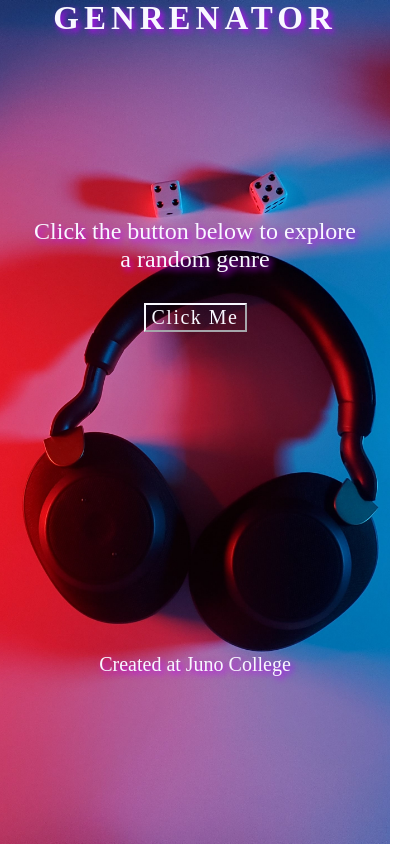
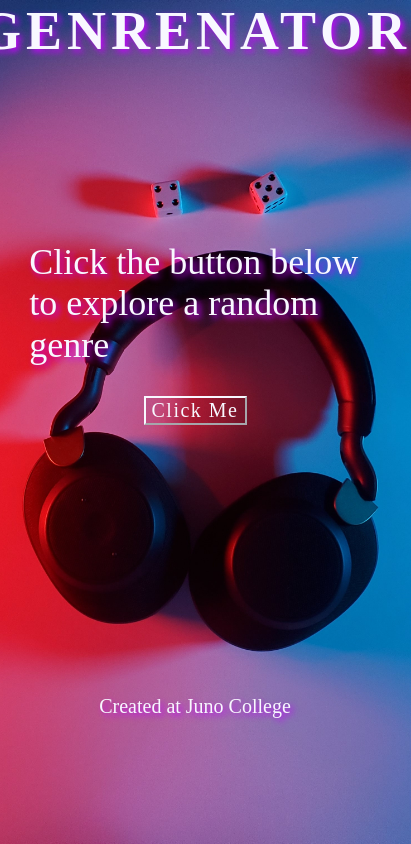
Before and after one commit to MarkHegz/Genrenator, a React (Create React App) app: page / in a window 390 px wide. Shown: the whole page, 411 px wide, since content can reach past the window. Built offline with nearby package versions, Linux system fonts and the light colour scheme; no server answers; a web font is replaced by a local one.

Commit message:
Revert "merging main to production"

```diff
--- a/public/index.html
+++ b/public/index.html
@@ -27,7 +27,7 @@
       work correctly both with client-side routing and a non-root public URL.
       Learn how to configure a non-root public URL by running `npm run build`.
     -->
-    <title>Genrenator</title>
+    <title>React App</title>
   </head>
   <body>
     <noscript>You need to enable JavaScript to run this app.</noscript>
--- a/src/App.js
+++ b/src/App.js
@@ -1,18 +1,40 @@
 import './App.css';
-
-import Header from './Header.js';
+import axios from 'axios';
+import { useEffect, useState } from 'react';
 import RandomGenre from './RandomGenre.js';
-import Footer from './Footer.js';
+import { Component } from 'react/cjs/react.production.min';
 
 
 function App() {
+  const [ randomNumber, setRandomNumber] = useState()
+
+
+  const handleClick=(props) => {
+        // const randomNumber = setRandomNumber[Math.floor(Math.random()* randomNumber.length)];
+        // randomNumber = setRandomNumber;
+
+
+    console.log("button clicked");
+  }
 
   return (
     <div className="wrapper">
-      < Header />
-      < RandomGenre />
-      < Footer />
+      <header>
+        <h1>Genrenator</h1>
+      </header>
+      <main>
+          <h2>Click the button below to explore a random genre</h2>
+        <div className="clickMe">
+         <button onClick={handleClick}>Click me</button>
+        </div>
+        < RandomGenre />
+      </main>
+      <footer>
+        <p>Created at&nbsp;<a href="https://junocollege.com/">Juno College</a></p>
+      </footer>
     </div>
+
   );
 }
+
 export default App;
--- a/src/Footer.js
+++ /dev/null
@@ -1,9 +0,0 @@
-const Footer = () => {
-
-    return (
-        <footer>
-            <p>Created at&nbsp;<a href="https://junocollege.com/">Juno College</a></p>
-        </footer>
-    )
-}
-export default Footer;
--- a/src/Header.js
+++ /dev/null
@@ -1,9 +0,0 @@
-const Header = () => {
-
-    return (
-        <header>
-        <h1>Genrenator</h1>
-      </header>
-    )
-}
-export default Header;
--- a/src/RandomGenre.js
+++ b/src/RandomGenre.js
@@ -1,36 +1,36 @@
-import { useState } from "react";
+import { useEffect, useState } from "react";
 import axios from "axios";
 
 
-const RandomGenre = () => {
+
+const RandomGenre = (props) => {
 
     const [genreInfo, setGenreInfo] = useState([]);
 
-
-  const handleClick = () => {
-
+  //      api call      //
+  useEffect( () => {
+    // const myArray = [];
+    // const randomNumber = myArray[Math.floor(Math.random()*myArray.length)];
     axios({
       url: "https://binaryjazz.us/wp-json/genrenator/v1/genre/",
       method: "GET",
       dataResponse: "json",
+
   }) . then( (response) => {
+    console.log(response.data);
     setGenreInfo(response.data);
   })
   .catch(error => {
     console.log(error)
   })
+  }, [])
+
+    return (
+        <div>
+            <h3>{genreInfo}</h3>
+        </div>
+    )
 }
 
-  return (
-    <main>
-      <h2>Click the button below to explore a random genre</h2>
-      <div className="clickMe">
-        <button onClick={handleClick}>Click me</button>
-      </div>
-      <div className="genreContent">
-        <h3>{genreInfo}</h3>
-      </div>
-    </main>
-  )
-}
+
 export default RandomGenre;
--- a/src/index.css
+++ b/src/index.css
@@ -31,6 +31,7 @@ code {
 
 html {
   font-size: 125%;
+
 }
 
 .wrapper {
@@ -54,7 +55,6 @@ a {
 h1 {
   font-weight: 700;
   font-size: 2.7rem;
-  text-align: center;
   text-transform: uppercase;
   letter-spacing: .25rem;
   margin: 0 0 9rem 0;
@@ -63,28 +63,20 @@ h1 {
 h2 {
   font-size: 1.8rem;
   font-weight: 500;
-  text-align: center;
   margin-bottom: 1.5rem;
 }
 
 h3 {
   font-size: 1.5rem;
   font-weight: 700;
-  text-align: center;
-  margin: 0;
+  margin-bottom: 6rem;
   text-transform: capitalize;
-  position: absolute;
-}
-
-.genreContent {
-  display: flex;
-  justify-content: center;
 }
 
 .clickMe {
   display: flex;
   justify-content: center;
-  margin-bottom: 6.6rem;
+  margin-bottom: 7.5rem;
 }
 
 .clickMe button {
@@ -97,13 +89,11 @@ h3 {
   cursor: pointer;
   letter-spacing: 1.5px;
 }
-
 .clickMe button:hover{
   background-color: rgb(176, 254, 255);
   color: rgb(46, 135, 250);
   border-color: rgb(46, 135, 250);
 }
-
 .clickMe button:focus {
   background-color: rgb(176, 254, 255);
   color: rgb(46, 135, 250);
@@ -112,65 +102,12 @@ h3 {
 
 footer {
   font-weight: 300;
-  display: flex;
-  justify-content: center;
-  align-items: center;
-  margin-top: 10rem;
-  position: relative;
 }
-
-footer p {
-  position: absolute;
-  margin: 0;
-}
-
 footer
 a:hover,
 a:focus {
-  background-color: rgb(176, 254, 255);
-  color: rgb(46, 135, 250);
-  border-color: rgb(46, 135, 250);
+    /* text-decoration: underline; */
+    background-color: rgb(176, 254, 255);
+    color: rgb(46, 135, 250);
+    border-color: rgb(46, 135, 250);
 }
-
-
-/* media queries */
-
-
-@media (max-width: 1140px) {
-  h2 {
-    font-size: 1.5rem;
-  }
-}
-
-@media (max-width: 1000px) {
-  h2 {
-    font-size: 1.2rem;
-  }
-}
-
-@media (max-width: 670px) {
-  h1 {
-    font-size: 2.4rem;
-  }
-  h3 {
-    font-size: 1.2rem;
-  }
-}
-
-@media (max-width: 540px) {
-  h1 {
-    font-size: 2.1rem;
-  }
-}
-
-@media (max-width: 447px) {
-  h1{
-    font-size: 1.65rem;
-  }
-}
-
-@media (max-width: 339px) {
-  h1 {
-    font-size: 1.5rem;
-  }
-}
```
Lines whose indentation alone changed are shown as unchanged.
